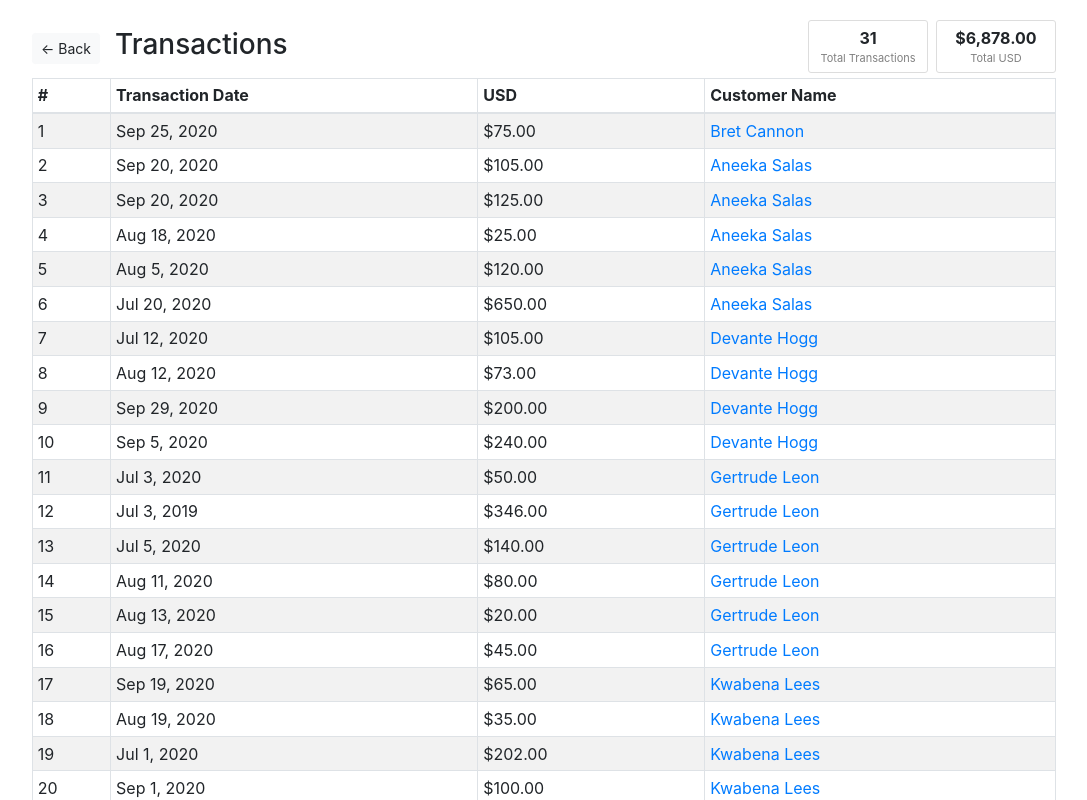
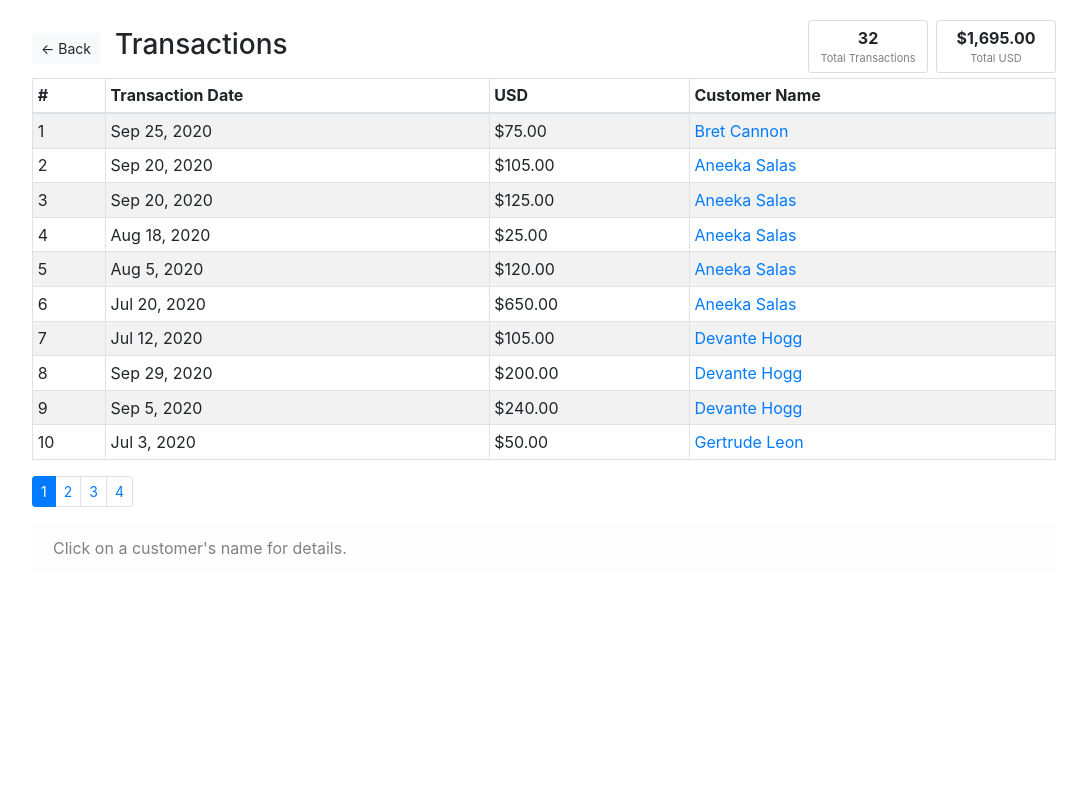
Before and after one commit to hndfaw/PointsCalc, a React (Create React App) app: page /transactions in a window 1280 px wide. Shown: the top 800 px of the page, without its empty margins (96-1183 px from the left). Built offline with nearby package versions, Linux system fonts and the light colour scheme.

Commit message:
Add pagination to transactions

```diff
--- a/src/Customer/Customer.js
+++ b/src/Customer/Customer.js
@@ -162,7 +162,7 @@ class Customer extends Component {
         <div className="customer-table-title-container">
           <h4 className="customer-table-title">Monthly Points</h4>
           {showTransactionsNote && (
-          <Alert variant="danger" >
+          <Alert variant="warning" >
             No transactions found for the selected year.{" "}
           </Alert>
         )}
--- a/src/Transactions/Transactions.js
+++ b/src/Transactions/Transactions.js
@@ -1,6 +1,6 @@
 import React, { Component } from "react";
 import "./Transactions.css";
-import { Table, Alert, Button } from "react-bootstrap";
+import { Table, Alert, Button, Pagination } from "react-bootstrap";
 import localData from "../Utilities/data";
 import { Link } from "react-router-dom";
 import { formatCurrency, formatDate } from "../Utilities/formatData";
@@ -8,28 +8,66 @@ import { formatCurrency, formatDate } from "../Utilities/formatData";
 class Transactions extends Component {
   state = {
     totalUSD: 0,
+    currentTransactions: [],
+    activePage: 1,
+    startingIndex: 0,
+    itemsPerPage: 10,
   };
 
   componentDidMount() {
-    this.calculateTotalUSD();
+    this.getTransactions(1);
   }
 
-  calculateTotalUSD = () => {
+  getTransactions = (number) => {
     const { transactions } = localData;
-    let totalUSD = transactions.reduce((acc, cur) => {
+    const { itemsPerPage } = this.state;
+    const startingIndex = number === 1 ? 0 : (number - 1) * itemsPerPage;
+    const currentTransactions = transactions.slice(
+      startingIndex,
+      startingIndex + itemsPerPage
+    );
+
+    let totalUSD = currentTransactions.reduce((acc, cur) => {
       acc += cur.usd;
       return acc;
     }, 0);
-    this.setState({ totalUSD });
+    this.setState({ currentTransactions, startingIndex, totalUSD });
+  };
+
+  handlePagination = (number) => {
+    this.setState({ activePage: number });
+    this.getTransactions(number);
+  };
+
+  pagination = () => {
+    let { activePage, itemsPerPage } = this.state;
+    const { transactions } = localData;
+    let totalPages = Math.ceil(transactions.length / itemsPerPage);
+
+    let items = [];
+    for (let number = 1; number <= totalPages; number++) {
+      items.push(
+        <Pagination.Item
+          onClick={() => this.handlePagination(number)}
+          key={number}
+          active={number === activePage}
+        >
+          {number}
+        </Pagination.Item>
+      );
+    }
+
+    return <Pagination size="sm">{items}</Pagination>;
   };
 
   returnTransactions = () => {
-    const { transactions } = localData;
-    return transactions.map((transaction, i) => {
+    const { currentTransactions, startingIndex } = this.state;
+
+    return currentTransactions.map((transaction, i) => {
       const { id, date, usd, customerName, customerId } = transaction;
       return (
         <tr key={id}>
-          <td>{i + 1}</td>
+          <td>{startingIndex + i + 1}</td>
           <td>{formatDate(date)}</td>
           <td>{formatCurrency(usd)}</td>
           <td>
@@ -41,8 +79,8 @@ class Transactions extends Component {
   };
 
   render() {
+    const { totalUSD } = this.state;
     const { transactions } = localData;
-    const { totalUSD } = this.state;
 
     return (
       <div className="transactions">
@@ -87,6 +125,7 @@ class Transactions extends Component {
           </thead>
           <tbody>{this.returnTransactions()}</tbody>
         </Table>
+        {this.pagination()}
         <Alert variant="light">Click on a customer's name for details.</Alert>
       </div>
     );
--- a/src/Utilities/data.js
+++ b/src/Utilities/data.js
@@ -5,245 +5,253 @@ const localData = {
       customerId: "cstmr-1",
       customerName: "Bret Cannon",
       date: "9-25-2020",
-            usd: 75
+      usd: 75,
     },
     {
       id: "trsc-2",
       customerId: "cstmr-2",
       customerName: "Aneeka Salas",
       date: "09-20-2020",
-            usd: 105
+      usd: 105,
     },
     {
       id: "trsc-3",
       customerId: "cstmr-2",
       customerName: "Aneeka Salas",
       date: "09-20-2020",
-            usd: 125
+      usd: 125,
     },
     {
       id: "trsc-4",
       customerId: "cstmr-2",
       customerName: "Aneeka Salas",
       date: "08-18-2020",
-            usd: 25
+      usd: 25,
     },
     {
       id: "trsc-5",
       customerId: "cstmr-2",
       customerName: "Aneeka Salas",
       date: "08-5-2020",
-            usd: 120
+      usd: 120,
     },
     {
       id: "trsc-6",
       customerId: "cstmr-2",
       customerName: "Aneeka Salas",
       date: "07-20-2020",
-            usd: 650
+      usd: 650,
     },
     {
       id: "trsc-7",
       customerId: "cstmr-3",
       customerName: "Devante Hogg",
       date: "07-12-2020",
-            usd: 105
+      usd: 105,
+    },
+
+    {
+      id: "trsc-8",
+      customerId: "cstmr-3",
+      customerName: "Devante Hogg",
+      date: "09-29-2020",
+      usd: 200,
+    },
+    {
+      id: "trsc-9",
+      customerId: "cstmr-3",
+      customerName: "Devante Hogg",
+      date: "09-05-2020",
+      usd: 240,
+    },
+    {
+      id: "trsc-11",
+      customerId: "cstmr-4",
+      customerName: "Gertrude Leon",
+      date: "07-03-2020",
+      usd: 50,
+    },
+    {
+      id: "trsc-29",
+      customerId: "cstmr-4",
+      customerName: "Gertrude Leon",
+      date: "07-03-2019",
+      usd: 346,
+    },
+    {
+      id: "trsc-12",
+      customerId: "cstmr-4",
+      customerName: "Gertrude Leon",
+      date: "07-05-2020",
+      usd: 140,
+    },
+    {
+      id: "trsc-13",
+      customerId: "cstmr-4",
+      customerName: "Gertrude Leon",
+      date: "08-11-2020",
+      usd: 80,
     },
     {
       id: "trsc-14",
       customerId: "cstmr-3",
       customerName: "Devante Hogg",
       date: "08-12-2020",
-            usd: 73
+      usd: 73,
     },
     {
-            id: "trsc-8",
+      id: "trsc-10",
       customerId: "cstmr-3",
       customerName: "Devante Hogg",
-            date: "09-29-2020",
-            usd: 200
-        },
-        {
-            id: "trsc-9",
-            customerId: "cstmr-3",
-            customerName: "Devante Hogg",
-            date: "09-05-2020",
-            usd: 240
-        },
-        {
-            id: "trsc-11",
-            customerId: "cstmr-4",
-            customerName: "Gertrude Leon",
-            date: "07-03-2020",
-            usd: 50
-        },
-        {
-            id: "trsc-29",
-            customerId: "cstmr-4",
-            customerName: "Gertrude Leon",
-            date: "07-03-2019",
-            usd: 346
-        },
-        {
-            id: "trsc-12",
-            customerId: "cstmr-4",
-            customerName: "Gertrude Leon",
-            date: "07-05-2020",
-            usd: 140
-        },
-        {
-            id: "trsc-13",
-            customerId: "cstmr-4",
-            customerName: "Gertrude Leon",
       date: "08-11-2020",
-            usd: 80
+      usd: 95,
     },
     {
       id: "trsc-15",
       customerId: "cstmr-4",
       customerName: "Gertrude Leon",
       date: "08-13-2020",
-            usd: 20
+      usd: 20,
     },
     {
       id: "trsc-16",
       customerId: "cstmr-4",
       customerName: "Gertrude Leon",
       date: "08-17-2020",
-            usd: 45
+      usd: 45,
     },
     {
       id: "trsc-17",
       customerId: "cstmr-5",
       customerName: "Kwabena Lees",
       date: "09-19-2020",
-            usd: 65
+      usd: 65,
     },
     {
       id: "trsc-18",
       customerId: "cstmr-5",
       customerName: "Kwabena Lees",
       date: "08-19-2020",
-            usd: 35
+      usd: 35,
     },
     {
       id: "trsc-19",
       customerId: "cstmr-5",
       customerName: "Kwabena Lees",
       date: "07-01-2020",
-            usd: 202
+      usd: 202,
     },
     {
       id: "trsc-20",
       customerId: "cstmr-5",
       customerName: "Kwabena Lees",
       date: "09-01-2020",
-            usd: 100
+      usd: 100,
     },
     {
       id: "trsc-21",
       customerId: "cstmr-6",
       customerName: "Nabilah Buckner",
       date: "07-08-2020",
-            usd: 800
+      usd: 800,
     },
     {
       id: "trsc-22",
       customerId: "cstmr-6",
       customerName: "Nabilah Buckner",
       date: "09-08-2020",
-            usd: 97
+      usd: 97,
     },
     {
       id: "trsc-23",
       customerId: "cstmr-6",
       customerName: "Nabilah Buckner",
       date: "07-04-2020",
-            usd: 150
+      usd: 150,
     },
     {
       id: "trsc-24",
       customerId: "cstmr-6",
       customerName: "Nabilah Buckner",
       date: "08-016-2020",
-            usd: 25
+      usd: 25,
     },
     {
       id: "trsc-25",
       customerId: "cstmr-5",
       customerName: "Kwabena Lees",
       date: "08-14-2020",
-            usd: 101
+      usd: 101,
     },
     {
       id: "trsc-26",
       customerId: "cstmr-5",
       customerName: "Kwabena Lees",
       date: "08-18-2020",
-            usd: 99
+      usd: 99,
     },
     {
       id: "trsc-27",
       customerId: "cstmr-5",
       customerName: "Kwabena Lees",
       date: "08-21-2020",
-            usd: 50
+      usd: 50,
     },
     {
       id: "trsc-28",
       customerId: "cstmr-5",
       customerName: "Kwabena Lees",
       date: "08-23-2020",
-            usd: 51
+      usd: 51,
     },
     {
       id: "trsc-30",
       customerId: "cstmr-6",
       customerName: "Nabilah Buckner",
       date: "02-16-2019",
-            usd: 80
+      usd: 80,
     },
     {
       id: "trsc-31",
       customerId: "cstmr-6",
       customerName: "Nabilah Buckner",
       date: "02-28-2019",
-            usd: 124
+      usd: 124,
     },
     {
       id: "trsc-32",
       customerId: "cstmr-6",
       customerName: "Nabilah Buckner",
       date: "05-15-2019",
-            usd: 2500
+      usd: 2500,
     },
   ],
   customers: [
     {
       id: "cstmr-6",
-            name: "Nabilah Buckner"
+      name: "Nabilah Buckner",
     },
     {
       id: "cstmr-1",
-            name: "Bret Cannon"
+      name: "Bret Cannon",
     },
     {
       id: "cstmr-2",
-            name: "Aneeka Salas"
+      name: "Aneeka Salas",
     },
     {
       id: "cstmr-3",
-            name: "Devante Hogg"
+      name: "Devante Hogg",
     },
     {
       id: "cstmr-4",
-            name: "Gertrude Leon"
+      name: "Gertrude Leon",
     },
     {
       id: "cstmr-5",
-            name: "Kwabena Lees"
+      name: "Kwabena Lees",
     },
-    ]
-}
+  ],
+};
 
 export default localData;
```
Lines whose indentation alone changed are shown as unchanged.
